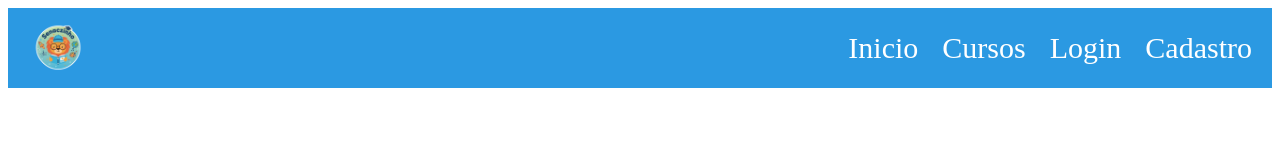
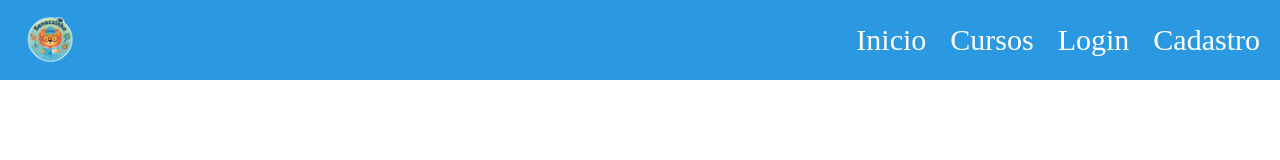
Before and after one commit to luwnzr/projeto_faculdade, a plain HTML site: page senaczinho/index.html in a window 1280 px wide. Drawn offline with Linux system fonts and the light colour scheme.

Commit message:
Update estilo.css

```diff
--- a/senaczinho/css/estilo.css
+++ b/senaczinho/css/estilo.css
@@ -1,3 +1,8 @@
+/*corpo do site*/
+body {
+    margin: 0;
+}
+
 /* CABEÇALHO */
 .cabecalho {
     display: flex; /* Habilita o Flexbox */
```
